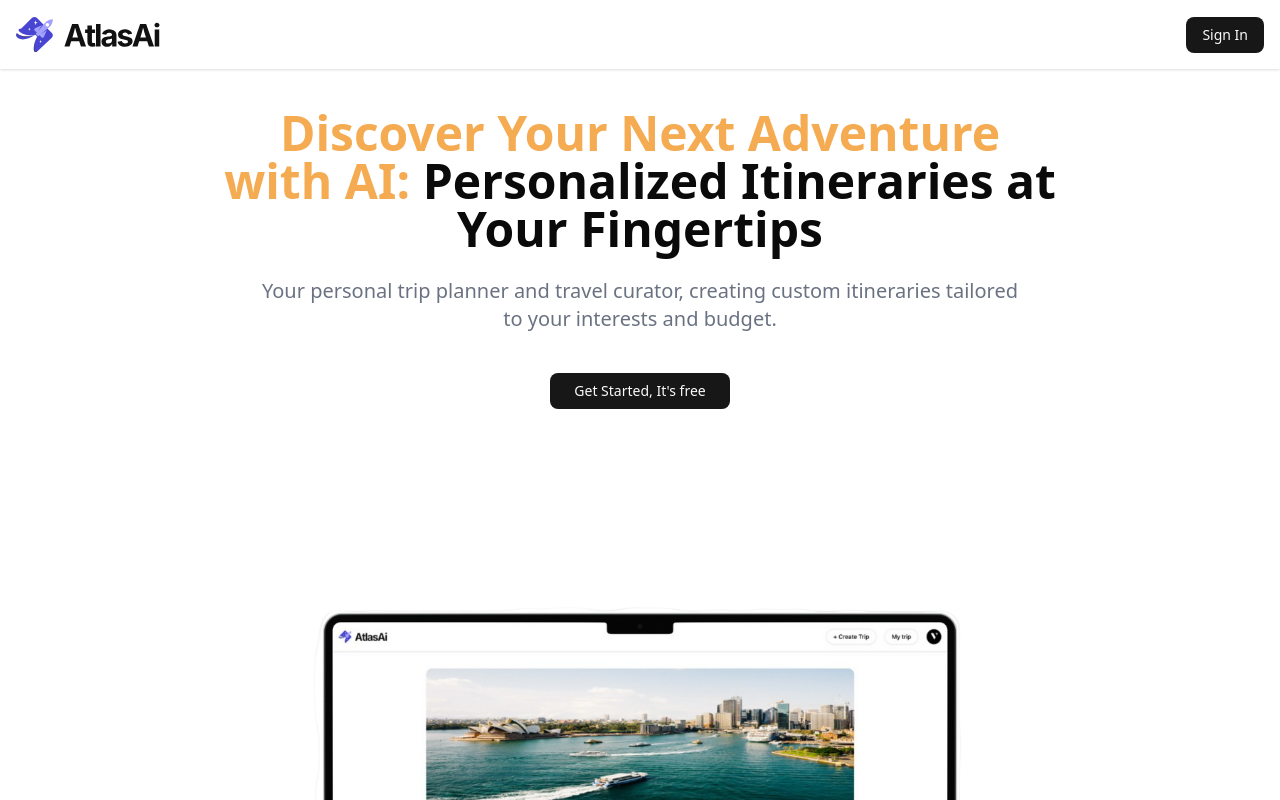
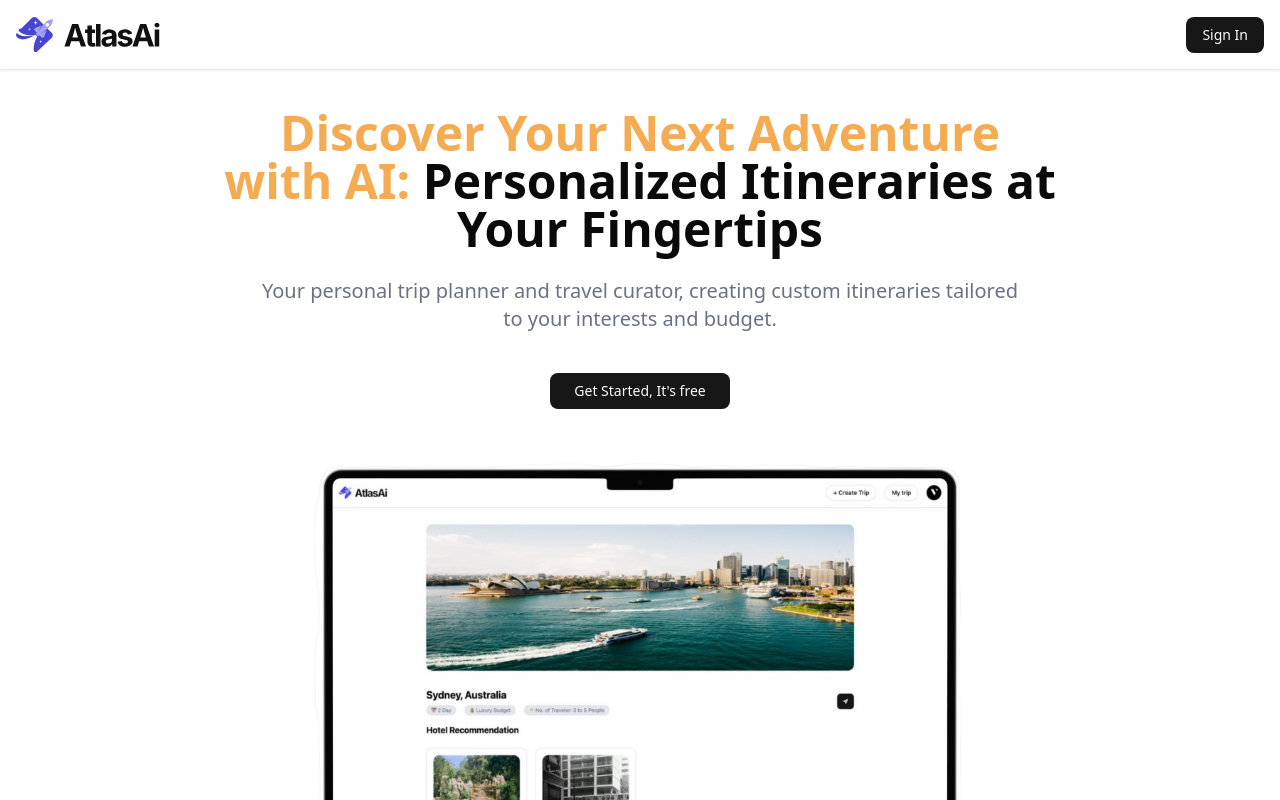
Before and after one commit to vedduhijod/ai-trip-planner-web, a React (Vite) app: page / in a window 1280 px wide. Shown: the top 800 px of the page. Built offline with nearby package versions, Linux system fonts and the light colour scheme; no server answers.

Commit message:
Hero Section

```diff
--- a/src/components/custom/Hero.jsx
+++ b/src/components/custom/Hero.jsx
@@ -24,7 +24,7 @@ function Hero() {
       <img
         src="/landing.png"
         alt="Landing"
-        className="mt-6 w-full max-w-3xl object-contain"
+        className="-mt-30 w-full max-w-3xl object-contain"
       />
     </div>
   );
```
